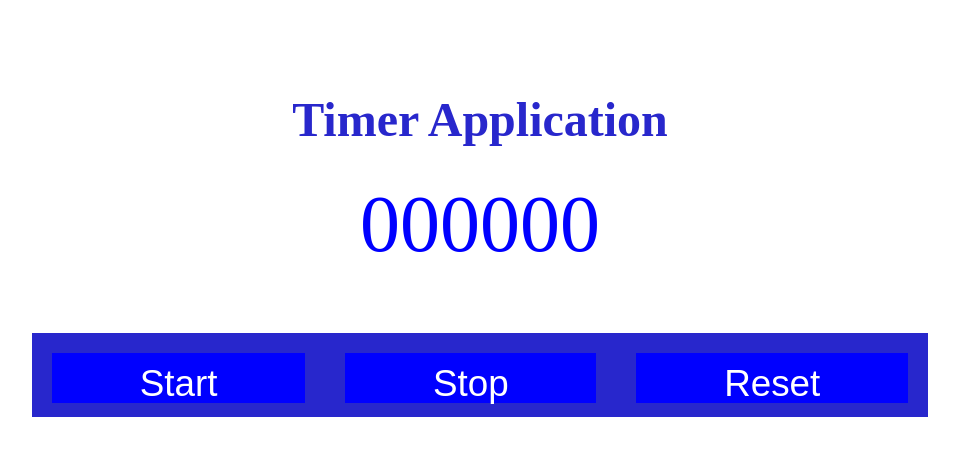
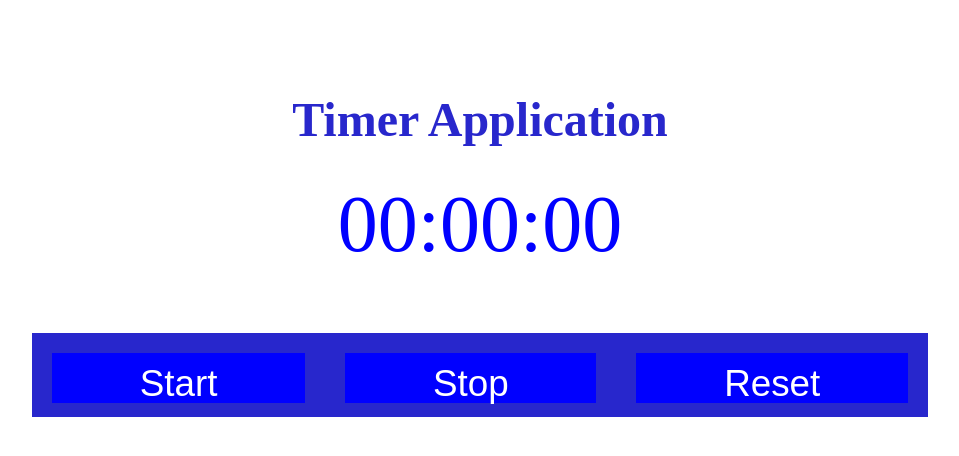
Before and after one commit to AbdulMoiz8994/TS_PWA_TetCounteApp7, a React (Create React App) app: page / in a window 1280 px wide. Shown: the top 456 px of the page, without its empty margins (160-1119 px from the left). Built offline with nearby package versions, Linux system fonts and the light colour scheme.

Commit message:
add the Dots in

```diff
--- a/src/Components/TimerNumber/TimerNumber.tsx
+++ b/src/Components/TimerNumber/TimerNumber.tsx
@@ -5,8 +5,8 @@ import './TimerNumber.css'
 export const TimerNumber: React.FC<TimerNumberType> = ({timer:{hour,minutes,seconds}}) => {
     return (
         <div className="time-display">
-            <span>{hour < 10 ? `0${hour}` : hour}</span>
-            <span>{minutes < 10 ? `0${minutes}` : minutes}</span>
+            <span>{hour < 10 ? `0${hour}` : hour}:</span>
+            <span>{minutes < 10 ? `0${minutes}` : minutes}:</span>
             <span>{seconds < 10 ? `0${seconds}` : seconds}</span>
 
         </div>
```
